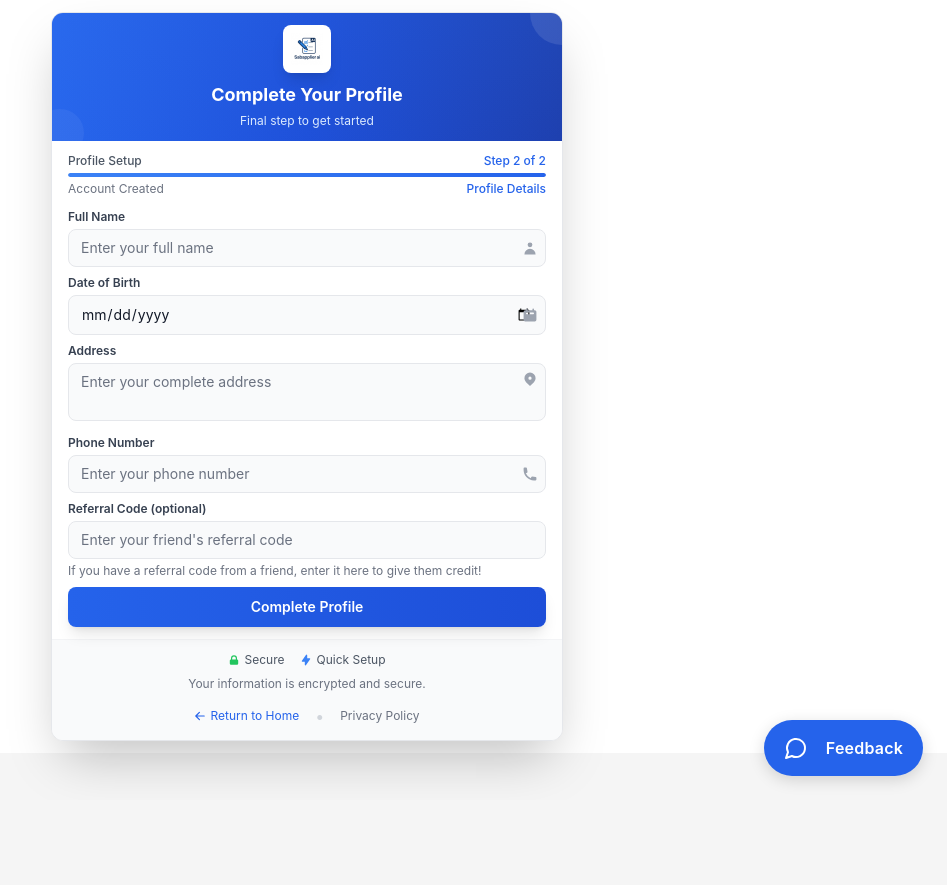
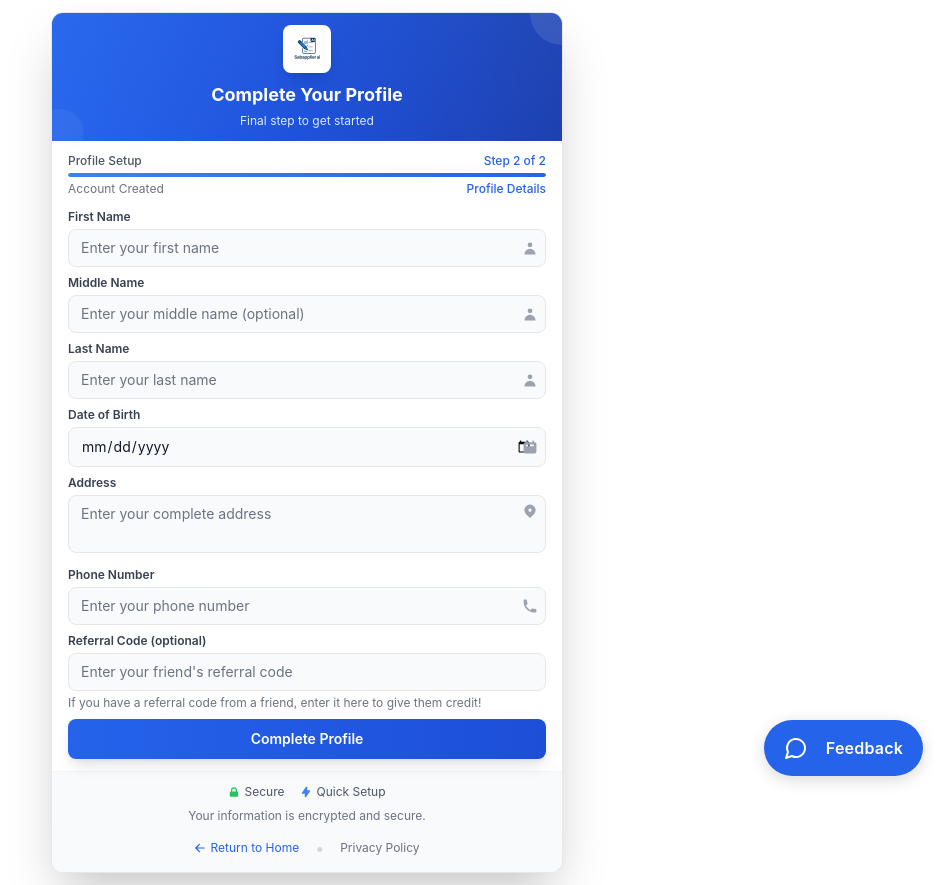
Before and after one commit to Holmes629/SabApplier-AI, a React (Create React App) app: page /signup-page2 in a window 1280 px wide. Shown: the whole page, without its empty margins (333-1280 px from the left). Before the commit the page ends 800 px from the top, so only its background shows below. Built offline with nearby package versions, Linux system fonts and the light colour scheme; no server answers; sample sign-in values are in the browser's storage.

Commit message:
autofill updated and also fixed signup issue

```diff
--- a/src/pages/Auth/SignUpStep2.js
+++ b/src/pages/Auth/SignUpStep2.js
@@ -7,7 +7,9 @@ const SignUpStep2 = () => {
   const navigate = useNavigate();
   const { completeProfile, user } = useAuth();
   const [formData, setFormData] = useState({
-    fullname: "",
+    first_name: "",
+    middle_name: "",
+    last_name: "",
     dateofbirth: "",
     address: "",
     phone_number: "",
@@ -24,7 +26,9 @@ const SignUpStep2 = () => {
 
     // Start with empty form data
     let newFormData = {
-      fullname: "",
+      first_name: "",
+      middle_name: "",
+      last_name: "",
       dateofbirth: "",
       address: "",
       phone_number: "",
@@ -39,10 +43,18 @@ const SignUpStep2 = () => {
         console.log('Found Google data:', gData);
 
         // Map Google data to form fields
-        if (gData.name) {
-          newFormData.fullname = gData.name;
-          filledFields.push('fullname');
-          console.log('Auto-filled fullname from Google:', gData.name);
+        if (gData.given_name) {
+          newFormData.first_name = gData.given_name;
+          filledFields.push('first_name');
+          console.log('Auto-filled first_name from Google:', gData.given_name);
+        }
+        if (gData.middle_name) {
+          newFormData.middle_name = gData.middle_name;
+          filledFields.push('middle_name');
+        }
+        if (gData.family_name) {
+          newFormData.last_name = gData.family_name;
+          filledFields.push('last_name');
         }
 
         // You could potentially extract more info from Google in the future
@@ -60,10 +72,22 @@ const SignUpStep2 = () => {
         console.log('Found saved user data:', user);
 
         // Apply user data, keeping existing values if they're already set
-        if (user.fullName || user.fullname) {
-          newFormData.fullname = user.fullName || user.fullname || newFormData.fullname;
-          if (!filledFields.includes('fullname')) {
-            filledFields.push('fullname');
+        if (user.first_name) {
+          newFormData.first_name = user.first_name || newFormData.first_name;
+          if (!filledFields.includes('first_name')) {
+            filledFields.push('first_name');
+          }
+        }
+        if (user.middle_name) {
+          newFormData.middle_name = user.middle_name || newFormData.middle_name;
+          if (!filledFields.includes('middle_name')) {
+            filledFields.push('middle_name');
+          }
+        }
+        if (user.last_name) {
+          newFormData.last_name = user.last_name || newFormData.last_name;
+          if (!filledFields.includes('last_name')) {
+            filledFields.push('last_name');
           }
         }
         if (user.dateofbirth) {
@@ -115,12 +139,13 @@ const SignUpStep2 = () => {
 
   const validateForm = () => {
     if (
-      !formData.fullname ||
+      !formData.first_name ||
+      !formData.last_name ||
       !formData.dateofbirth ||
       !formData.address ||
       !formData.phone_number
     ) {
-      setError("All fields are required");
+      setError("First name, last name, date of birth, address, and phone number are required");
       return false;
     }
     return true;
@@ -266,11 +291,11 @@ const SignUpStep2 = () => {
 
               <form onSubmit={handleSubmit} className="space-y-2">
 
-                {/* Full Name Field */}
+                {/* First Name Field */}
                 <div className="space-y-1">
-                  <label htmlFor="fullname" className="block text-xs font-semibold text-gray-700">
-                    Full Name
-                    {autoFilledFields.includes('fullname') && (
+                  <label htmlFor="first_name" className="block text-xs font-semibold text-gray-700">
+                    First Name
+                    {autoFilledFields.includes('first_name') && (
                       <span className="ml-2 inline-flex items-center px-2 py-0.5 rounded text-xs font-medium bg-blue-100 text-blue-800">
                         <svg className="w-3 h-3 mr-1" fill="currentColor" viewBox="0 0 20 20">
                           <path fillRule="evenodd" d="M16.707 5.293a1 1 0 010 1.414l-8 8a1 1 0 01-1.414 0l-4-4a1 1 0 011.414-1.414L8 12.586l7.293-7.293a1 1 0 011.414 0z" clipRule="evenodd" />
@@ -282,20 +307,103 @@ const SignUpStep2 = () => {
                   <div className="relative">
                     <input
                       type="text"
-                      id="fullname"
-                      name="fullname"
-                      value={formData.fullname}
+                      id="first_name"
+                      name="first_name"
+                      value={formData.first_name}
                       onChange={handleChange}
                       required
-                      placeholder="Enter your full name"
+                      placeholder="Enter your first name"
                       className={`w-full px-3 py-2 border rounded-lg focus:ring-2 focus:ring-blue-500 focus:border-transparent transition-all duration-200 text-gray-900 placeholder-gray-500 text-sm ${
-                        autoFilledFields.includes('fullname')
+                        autoFilledFields.includes('first_name')
                           ? 'bg-blue-50 border-blue-200'
                           : 'bg-gray-50 border-gray-200'
                       }`}
                     />
                     <div className="absolute inset-y-0 right-0 pr-2 flex items-center pointer-events-none">
-                      {autoFilledFields.includes('fullname') ? (
+                      {autoFilledFields.includes('first_name') ? (
+                        <svg className="w-4 h-4 text-blue-500" fill="currentColor" viewBox="0 0 20 20">
+                          <path fillRule="evenodd" d="M16.707 5.293a1 1 0 010 1.414l-8 8a1 1 0 01-1.414 0l-4-4a1 1 0 011.414-1.414L8 12.586l7.293-7.293a1 1 0 011.414 0z" clipRule="evenodd" />
+                        </svg>
+                      ) : (
+                        <svg className="w-4 h-4 text-gray-400" fill="currentColor" viewBox="0 0 20 20">
+                          <path fillRule="evenodd" d="M10 9a3 3 0 100-6 3 3 0 000 6zm-7 9a7 7 0 1114 0H3z" clipRule="evenodd" />
+                        </svg>
+                      )}
+                    </div>
+                  </div>
+                </div>
+
+                {/* Middle Name Field */}
+                <div className="space-y-1">
+                  <label htmlFor="middle_name" className="block text-xs font-semibold text-gray-700">
+                    Middle Name
+                    {autoFilledFields.includes('middle_name') && (
+                      <span className="ml-2 inline-flex items-center px-2 py-0.5 rounded text-xs font-medium bg-blue-100 text-blue-800">
+                        <svg className="w-3 h-3 mr-1" fill="currentColor" viewBox="0 0 20 20">
+                          <path fillRule="evenodd" d="M16.707 5.293a1 1 0 010 1.414l-8 8a1 1 0 01-1.414 0l-4-4a1 1 0 011.414-1.414L8 12.586l7.293-7.293a1 1 0 011.414 0z" clipRule="evenodd" />
+                        </svg>
+                        Auto-filled
+                      </span>
+                    )}
+                  </label>
+                  <div className="relative">
+                    <input
+                      type="text"
+                      id="middle_name"
+                      name="middle_name"
+                      value={formData.middle_name}
+                      onChange={handleChange}
+                      placeholder="Enter your middle name (optional)"
+                      className={`w-full px-3 py-2 border rounded-lg focus:ring-2 focus:ring-blue-500 focus:border-transparent transition-all duration-200 text-gray-900 placeholder-gray-500 text-sm ${
+                        autoFilledFields.includes('middle_name')
+                          ? 'bg-blue-50 border-blue-200'
+                          : 'bg-gray-50 border-gray-200'
+                      }`}
+                    />
+                    <div className="absolute inset-y-0 right-0 pr-2 flex items-center pointer-events-none">
+                      {autoFilledFields.includes('middle_name') ? (
+                        <svg className="w-4 h-4 text-blue-500" fill="currentColor" viewBox="0 0 20 20">
+                          <path fillRule="evenodd" d="M16.707 5.293a1 1 0 010 1.414l-8 8a1 1 0 01-1.414 0l-4-4a1 1 0 011.414-1.414L8 12.586l7.293-7.293a1 1 0 011.414 0z" clipRule="evenodd" />
+                        </svg>
+                      ) : (
+                        <svg className="w-4 h-4 text-gray-400" fill="currentColor" viewBox="0 0 20 20">
+                          <path fillRule="evenodd" d="M10 9a3 3 0 100-6 3 3 0 000 6zm-7 9a7 7 0 1114 0H3z" clipRule="evenodd" />
+                        </svg>
+                      )}
+                    </div>
+                  </div>
+                </div>
+
+                {/* Last Name Field */}
+                <div className="space-y-1">
+                  <label htmlFor="last_name" className="block text-xs font-semibold text-gray-700">
+                    Last Name
+                    {autoFilledFields.includes('last_name') && (
+                      <span className="ml-2 inline-flex items-center px-2 py-0.5 rounded text-xs font-medium bg-blue-100 text-blue-800">
+                        <svg className="w-3 h-3 mr-1" fill="currentColor" viewBox="0 0 20 20">
+                          <path fillRule="evenodd" d="M16.707 5.293a1 1 0 010 1.414l-8 8a1 1 0 01-1.414 0l-4-4a1 1 0 011.414-1.414L8 12.586l7.293-7.293a1 1 0 011.414 0z" clipRule="evenodd" />
+                        </svg>
+                        Auto-filled
+                      </span>
+                    )}
+                  </label>
+                  <div className="relative">
+                    <input
+                      type="text"
+                      id="last_name"
+                      name="last_name"
+                      value={formData.last_name}
+                      onChange={handleChange}
+                      required
+                      placeholder="Enter your last name"
+                      className={`w-full px-3 py-2 border rounded-lg focus:ring-2 focus:ring-blue-500 focus:border-transparent transition-all duration-200 text-gray-900 placeholder-gray-500 text-sm ${
+                        autoFilledFields.includes('last_name')
+                          ? 'bg-blue-50 border-blue-200'
+                          : 'bg-gray-50 border-gray-200'
+                      }`}
+                    />
+                    <div className="absolute inset-y-0 right-0 pr-2 flex items-center pointer-events-none">
+                      {autoFilledFields.includes('last_name') ? (
                         <svg className="w-4 h-4 text-blue-500" fill="currentColor" viewBox="0 0 20 20">
                           <path fillRule="evenodd" d="M16.707 5.293a1 1 0 010 1.414l-8 8a1 1 0 01-1.414 0l-4-4a1 1 0 011.414-1.414L8 12.586l7.293-7.293a1 1 0 011.414 0z" clipRule="evenodd" />
                         </svg>
--- a/src/pages/AutoFillData/AutoFillData.js
+++ b/src/pages/AutoFillData/AutoFillData.js
@@ -35,9 +35,17 @@ const AutoFillDataForm = () => {
           const gData = JSON.parse(googleData);
           console.log('Auto-filling from Google data:', gData);
 
-          if (gData.name && !updatedFormData.fullName) {
-            updatedFormData.fullName = gData.name;
-            filledFields.push('fullName');
+          if (gData.given_name && !updatedFormData.first_name) {
+            updatedFormData.first_name = gData.given_name;
+            filledFields.push('first_name');
+          }
+          if (gData.middle_name && !updatedFormData.middle_name) {
+            updatedFormData.middle_name = gData.middle_name;
+            filledFields.push('middle_name');
+          }
+          if (gData.family_name && !updatedFormData.last_name) {
+            updatedFormData.last_name = gData.family_name;
+            filledFields.push('last_name');
           }
           if (gData.email && !updatedFormData.email) {
             updatedFormData.email = gData.email;
@@ -64,16 +72,17 @@ const AutoFillDataForm = () => {
 
           // Map user data to form fields with comprehensive field mapping
           const fieldMappings = [
-            { userField: 'fullName', formField: 'fullName' },
-            { userField: 'email', formField: 'email' },
+            { userField: 'first_name', formField: 'first_name' },
+            { userField: 'middle_name', formField: 'middle_name' },
+            { userField: 'last_name', formField: 'last_name' },
+            { userField: 'fathersName', formField: 'fathersName' },
+            { userField: 'mothersName', formField: 'mothersName' },
             { userField: 'dateofbirth', formField: 'dob' },
             { userField: 'phone_number', formField: 'mobile' },
             { userField: 'correspondenceAddress', formField: 'correspondenceAddress' },
             { userField: 'permanentAddress', formField: 'permanentAddress' },
             { userField: 'gender', formField: 'gender' },
             { userField: 'category', formField: 'category' },
-            { userField: 'fathersName', formField: 'fathersName' },
-            { userField: 'mothersName', formField: 'mothersName' },
             { userField: 'nationality', formField: 'nationality' },
             { userField: 'domicileState', formField: 'domicile' },
             { userField: 'domicile', formField: 'domicile' }, // Alternative mapping
@@ -189,6 +198,43 @@ const AutoFillDataForm = () => {
   useEffect(() => {
     localStorage.setItem('autoFillData', JSON.stringify(formData));
   }, [formData]);
+
+  useEffect(() => {
+    async function fetchAndSetProfile() {
+      try {
+        const response = await api.getProfile();
+        if (response && response.user_data) {
+          setFormData(prev => ({
+            ...prev,
+            first_name: response.user_data.first_name || "",
+            middle_name: response.user_data.middle_name || "",
+            last_name: response.user_data.last_name || "",
+            fathersName: response.user_data.fathersName || "",
+            mothersName: response.user_data.mothersName || "",
+            dob: response.user_data.dateofbirth || "",
+            mobile: response.user_data.phone_number || "",
+            altMobile: response.user_data.alt_phone_number || "",
+            correspondenceAddress: response.user_data.correspondenceAddress || "",
+            permanentAddress: response.user_data.permanentAddress || "",
+            gender: response.user_data.gender || "",
+            category: response.user_data.category || "",
+            nationality: response.user_data.nationality || "",
+            domicile: response.user_data.domicileState || response.user_data.domicile || "",
+            district: response.user_data.district || "",
+            mandal: response.user_data.mandal || "",
+            pincode: response.user_data.pincode || "",
+            maritalStatus: response.user_data.maritalStatus || "",
+            religion: response.user_data.religion || "",
+            disability: response.user_data.disability || "",
+            highest_education: response.user_data.highest_education || "",
+          }));
+        }
+      } catch (e) {
+        // Optionally handle error
+      }
+    }
+    fetchAndSetProfile();
+  }, []);
 
   const handleNext = async () => {
     // Auto-save before moving to next step
@@ -363,7 +409,7 @@ const AutoFillDataForm = () => {
 
       // Check if step is completed
       const stepFields = {
-        0: ['fullName', 'fathersName', 'mothersName', 'gender', 'dob', 'category',
+        0: ['first_name', 'last_name', 'fathersName', 'mothersName', 'gender', 'dob', 'category',
             'disability', 'nationality', 'domicile', 'district', 'mandal', 'pincode', 'maritalStatus', 'religion'],
         1: ['permanentAddress', 'correspondenceAddress', 'email', 'mobile', 'altMobile']
       };
@@ -418,7 +464,7 @@ const AutoFillDataForm = () => {
     // Define all form fields organized by step (as they appear in the actual form)
     const allFormFields = {
       0: [ // Personal Details step
-        'fullName', 'fathersName', 'mothersName', 'gender', 'dob', 'category',
+        'first_name', 'last_name', 'fathersName', 'mothersName', 'gender', 'dob', 'category',
         'disability', 'nationality', 'domicile', 'district', 'mandal', 'pincode', 'maritalStatus', 'religion'
       ],
       1: [ // Contact Information step
@@ -550,7 +596,9 @@ const AutoFillDataForm = () => {
       // Map frontend field names to backend field names for consistency
       const backendData = {
         ...formData,
-        fullName: formData.fullName,
+        first_name: formData.first_name,
+        middle_name: formData.middle_name,
+        last_name: formData.last_name,
         fathersName: formData.fathersName,
         mothersName: formData.mothersName,
         dateofbirth: formData.dob,
@@ -668,45 +716,45 @@ const AutoFillDataForm = () => {
         return (
           <div className="space-y-4">
             <div className="grid grid-cols-1 md:grid-cols-2 gap-4">
+              {/* First Name Field */}
               <div className="space-y-1">
                 <label className="block text-sm font-medium text-gray-700">
-                  Full Name (As per Aadhaar) *
+                  First Name (As per Aadhaar) *
                 </label>
                 <input
-                  name="fullName"
+                  name="first_name"
                   onChange={handleChange}
-                  value={formData.fullName || ''}
+                  value={formData.first_name || ''}
                   required
-                  className={getFieldClassName('fullName')}
-                  placeholder="Enter your full name"
+                  className={getFieldClassName('first_name')}
+                  placeholder="Enter your first name"
                 />
               </div>
-
+              {/* Middle Name Field */}
               <div className="space-y-1">
                 <label className="block text-sm font-medium text-gray-700">
-                  Father's Name (As per Aadhaar) *
+                  Middle Name (As per Aadhaar)
                 </label>
                 <input
-                  name="fathersName"
+                  name="middle_name"
                   onChange={handleChange}
-                  value={formData.fathersName || ''}
-                  required
-                  className={getFieldClassName('fathersName')}
-                  placeholder="Enter father's name"
+                  value={formData.middle_name || ''}
+                  className={getFieldClassName('middle_name')}
+                  placeholder="Enter your middle name (optional)"
                 />
               </div>
-
+              {/* Last Name Field */}
               <div className="space-y-1">
                 <label className="block text-sm font-medium text-gray-700">
-                  Mother's Name (As per Aadhaar) *
+                  Last Name (As per Aadhaar) *
                 </label>
                 <input
-                  name="mothersName"
+                  name="last_name"
                   onChange={handleChange}
-                  value={formData.mothersName || ''}
+                  value={formData.last_name || ''}
                   required
-                  className={getFieldClassName('mothersName')}
-                  placeholder="Enter mother's name"
+                  className={getFieldClassName('last_name')}
+                  placeholder="Enter your last name"
                 />
               </div>
 
--- a/src/pages/Profile/Profile.js
+++ b/src/pages/Profile/Profile.js
@@ -178,7 +178,10 @@ function Profile() {
 
             <div className="flex-1 text-center md:text-left">
               <h2 className="text-2xl font-bold text-gray-900 mb-2">
-                {userData.fullName || userData.fullname || googleProfileData?.name || 'User Name'}
+                {(userData.first_name || '') +
+                 (userData.middle_name ? ' ' + userData.middle_name : '') +
+                 (userData.last_name ? ' ' + userData.last_name : '') ||
+                 userData.fullName || userData.fullname || googleProfileData?.name || 'User Name'}
               </h2>
               <p className="text-gray-600 mb-2">{userData.email}</p>
               {(userData?.google_profile_picture || googleProfileData) && (
@@ -198,10 +201,13 @@ function Profile() {
             <div className="space-y-2">
               <label className="flex items-center text-sm font-semibold text-gray-700">
                 <User className="w-4 h-4 mr-2 text-blue-600" />
-                Full Name
+                Name
               </label>
               <div className="px-4 py-3 bg-gray-50 rounded-xl text-gray-900">
-                {userData.fullName || userData.fullname || 'Not provided'}
+                {(userData.first_name || '') +
+                 (userData.middle_name ? ' ' + userData.middle_name : '') +
+                 (userData.last_name ? ' ' + userData.last_name : '') ||
+                 userData.fullName || userData.fullname || 'Not provided'}
               </div>
             </div>
 
--- a/src/services/api.js
+++ b/src/services/api.js
@@ -2,8 +2,8 @@
 import axios from "axios";
 
 
-const API_BASE_URL = 'https://api.sabapplier.com/api';
-// const API_BASE_URL = 'http://localhost:8000/api';
+// const API_BASE_URL = 'https://api.sabapplier.com/api';
+const API_BASE_URL = 'http://localhost:8000/api';
 
 
 
```
Also changed, not shown: src/components/Navbar/Navbar.js (+8 -2 lines).
